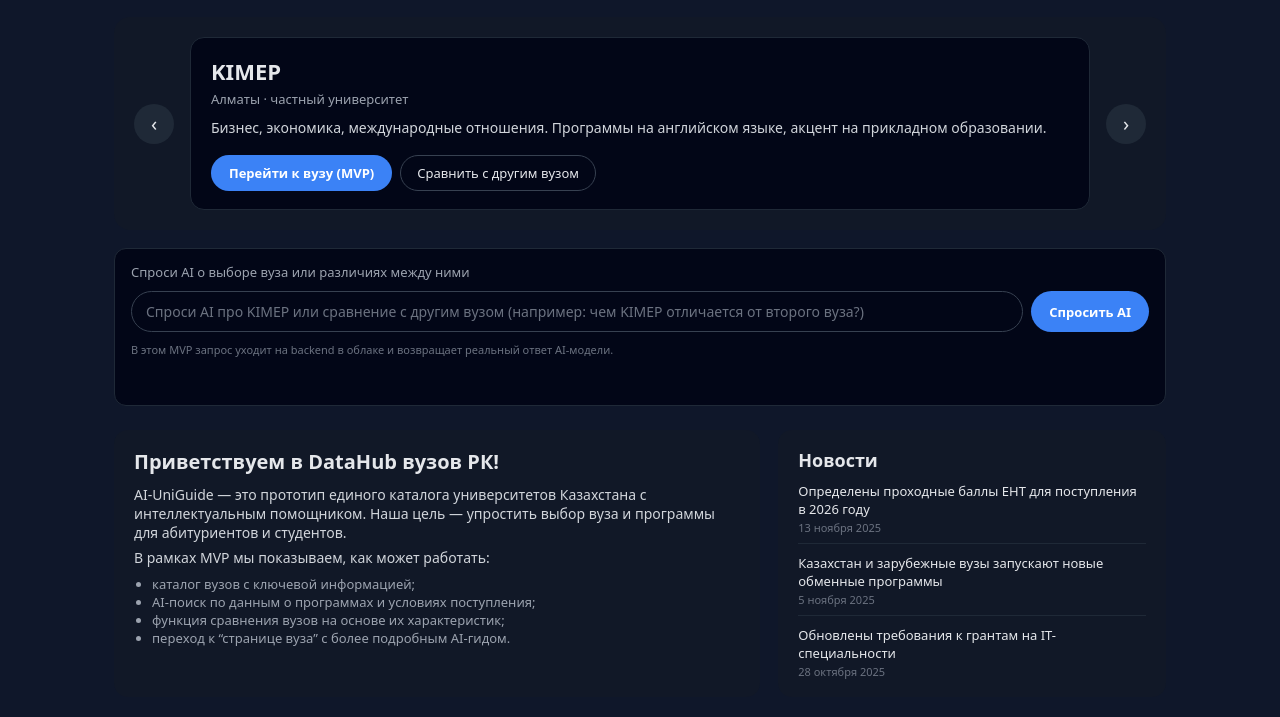
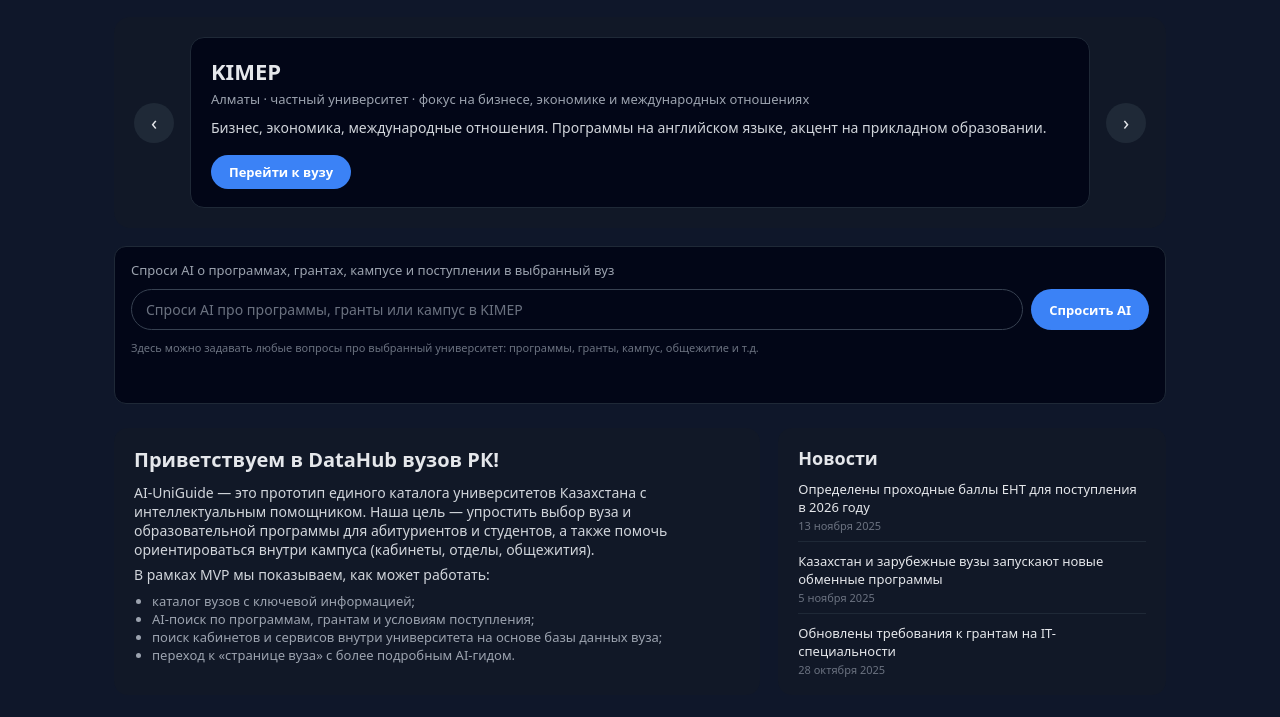
Before and after one commit to Smokecigarette2/AI-UniGuide, a plain HTML site: page frontend/index.html in a window 1280 px wide. Shown: the part 85-802 px from the top of the page. Drawn offline with Linux system fonts and the light colour scheme.

Commit message:
additional information

```diff
--- a/frontend/index.html
+++ b/frontend/index.html
@@ -21,7 +21,9 @@
       <div class="hero-card">
         <div>
           <div class="hero-title" id="heroName">KIMEP</div>
-          <div class="hero-meta" id="heroCity">Алматы · частный университет</div>
+          <div class="hero-meta" id="heroCity">
+            Алматы · частный университет · фокус на бизнесе, экономике и международных отношениях
+          </div>
           <div class="hero-desc" id="heroDesc">
             Бизнес, экономика, международные отношения. Программы на английском языке,
             акцент на прикладном образовании.
@@ -29,10 +31,7 @@
         </div>
         <div class="hero-actions">
           <button class="btn-primary" id="openUniBtn">
-            Перейти к вузу (MVP)
-          </button>
-          <button class="btn-ghost" id="compareBtn">
-            Сравнить с другим вузом
+            Перейти к вузу
           </button>
         </div>
       </div>
@@ -43,40 +42,43 @@
     <!-- ПОИСК / AI -->
     <section class="search-block">
       <div class="search-label" id="searchLabel">
-        Спроси AI о выборе вуза или различиях между ними
+        Спроси AI о программах, грантах, кампусе и поступлении в выбранный вуз
       </div>
       <div class="search-row">
         <input
           id="searchInput"
           class="search-input"
           type="text"
-          placeholder="Например: Хочу учиться на IT в Алматы на гранте"
+          placeholder="Например: Какие программы по бизнесу есть в KIMEP?"
         />
         <button class="btn-primary" id="searchBtn">Спросить AI</button>
       </div>
       <div class="ai-hint">
-        В этом MVP запрос уходит на backend в облаке и возвращает реальный ответ AI-модели.
+        Здесь можно задавать любые вопросы про выбранный университет: программы, гранты, кампус, общежитие и т.д.
       </div>
       <div class="ai-result" id="aiResult"></div>
     </section>
 
-    <!-- НИЖНИЙ БЛОК: ПРИВЕТСТВИЕ + НОВОСТИ -->
+        <!-- НИЖНИЙ БЛОК: ПРИВЕТСТВИЕ + НОВОСТИ -->
     <section class="bottom-row">
       <div class="welcome">
         <h2>Приветствуем в DataHub вузов РК!</h2>
         <p>
           AI-UniGuide — это прототип единого каталога университетов Казахстана
-          с интеллектуальным помощником. Наша цель — упростить выбор вуза и
-          программы для абитуриентов и студентов.
+          с интеллектуальным помощником. Наша цель — упростить выбор вуза
+          и образовательной программы для абитуриентов и студентов, а также
+          помочь ориентироваться внутри кампуса (кабинеты, отделы, общежития).
         </p>
         <p>В рамках MVP мы показываем, как может работать:</p>
         <ul>
           <li>каталог вузов с ключевой информацией;</li>
-          <li>AI-поиск по данным о программах и условиях поступления;</li>
-          <li>функция сравнения вузов на основе их характеристик;</li>
-          <li>переход к “странице вуза” с более подробным AI-гидом.</li>
+          <li>AI-поиск по программам, грантам и условиям поступления;</li>
+          <li>поиск кабинетов и сервисов внутри университета на основе базы данных вуза;</li>
+          <li>переход к «странице вуза» с более подробным AI-гидом.</li>
         </ul>
       </div>
+      <!-- дальше оставляешь свой <aside class="news"> как было -->
+
 
       <aside class="news">
         <h2>Новости</h2>
@@ -106,26 +108,26 @@
   </div>
 
   <script>
-    // БАЗОВЫЙ URL бэкенда на Render
-    const API_BASE = "https://ai-uniguide.onrender.com";
+    // Базовый URL backend на Render
+    const BASE_URL = "https://ai-uniguide.onrender.com";
 
     // --- ДАННЫЕ ПО ВУЗАМ (пока локальные, без БД) ---
     const universities = [
       {
         id: "kimep",
         name: "KIMEP",
-        city: "Алматы · частный университет",
+        city: "Алматы · частный университет · фокус на бизнесе, экономике и международных отношениях",
         desc:
           "Бизнес, экономика, международные отношения. Программы на английском языке, акцент на прикладном образовании.",
-        page: "kimep.html"   // сделаешь позже
+        page: "kimep.html"
       },
       {
         id: "narxoz",
-        name: "NARXOZ",
-        city: "Алматы · профильный по финансам и бизнесу",
+        name: "Narxoz University",
+        city: "Алматы · частный университет · основан в 1963 году",
         desc:
           "Экономика, финансы, бухгалтерский учет, государственное управление. Сильный фокус на прикладных кейсах.",
-        page: "narxoz.html"  // наша текущая страница Нархоза
+        page: "narxoz.html"
       }
     ];
 
@@ -136,7 +138,6 @@
     const heroDesc = document.getElementById("heroDesc");
     const prevBtn = document.getElementById("prevUni");
     const nextBtn = document.getElementById("nextUni");
-    const compareBtn = document.getElementById("compareBtn");
     const openUniBtn = document.getElementById("openUniBtn");
 
     const searchInput = document.getElementById("searchInput");
@@ -150,11 +151,7 @@
       heroDesc.textContent = uni.desc;
 
       searchInput.placeholder =
-        "Спроси AI про " +
-        uni.name +
-        " или сравнение с другим вузом (например: чем " +
-        uni.name +
-        " отличается от второго вуза?)";
+        "Спроси AI про программы, гранты или кампус в " + uni.name;
     }
 
     prevBtn.addEventListener("click", () => {
@@ -167,31 +164,13 @@
       renderUni(currentIndex);
     });
 
-    compareBtn.addEventListener("click", async () => {
-      const other =
-        universities.length > 1
-          ? universities[(currentIndex + 1) % universities.length].name
-          : "другим вузом";
-
-      const question =
-        "Сравни, пожалуйста, " +
-        universities[currentIndex].name +
-        " и " +
-        other +
-        " по программам, стоимости и возможностям для студентов.";
-
-      await sendToAI(question);
-    });
-
     // --- ПЕРЕХОД НА СТРАНИЦУ ВУЗА ---
     openUniBtn.addEventListener("click", () => {
       const uni = universities[currentIndex];
 
       if (uni.page) {
-        // Переходим на HTML-страницу конкретного вуза
         window.location.href = uni.page;
       } else {
-        // fallback, если для вуза нет страницы
         aiResult.textContent =
           "Страница вуза " + uni.name + " пока в разработке.";
       }
@@ -216,7 +195,7 @@
       aiResult.textContent = "AI думает...";
 
       try {
-        const res = await fetch(`${API_BASE}/api/ask`, {
+        const res = await fetch(`${BASE_URL}/api/ask`, {
           method: "POST",
           headers: { "Content-Type": "application/json" },
           body: JSON.stringify({
```
Also changed, not shown: frontend/kimep.html (+13 -0 lines), frontend/narxoz.html (+14 -0 lines).
